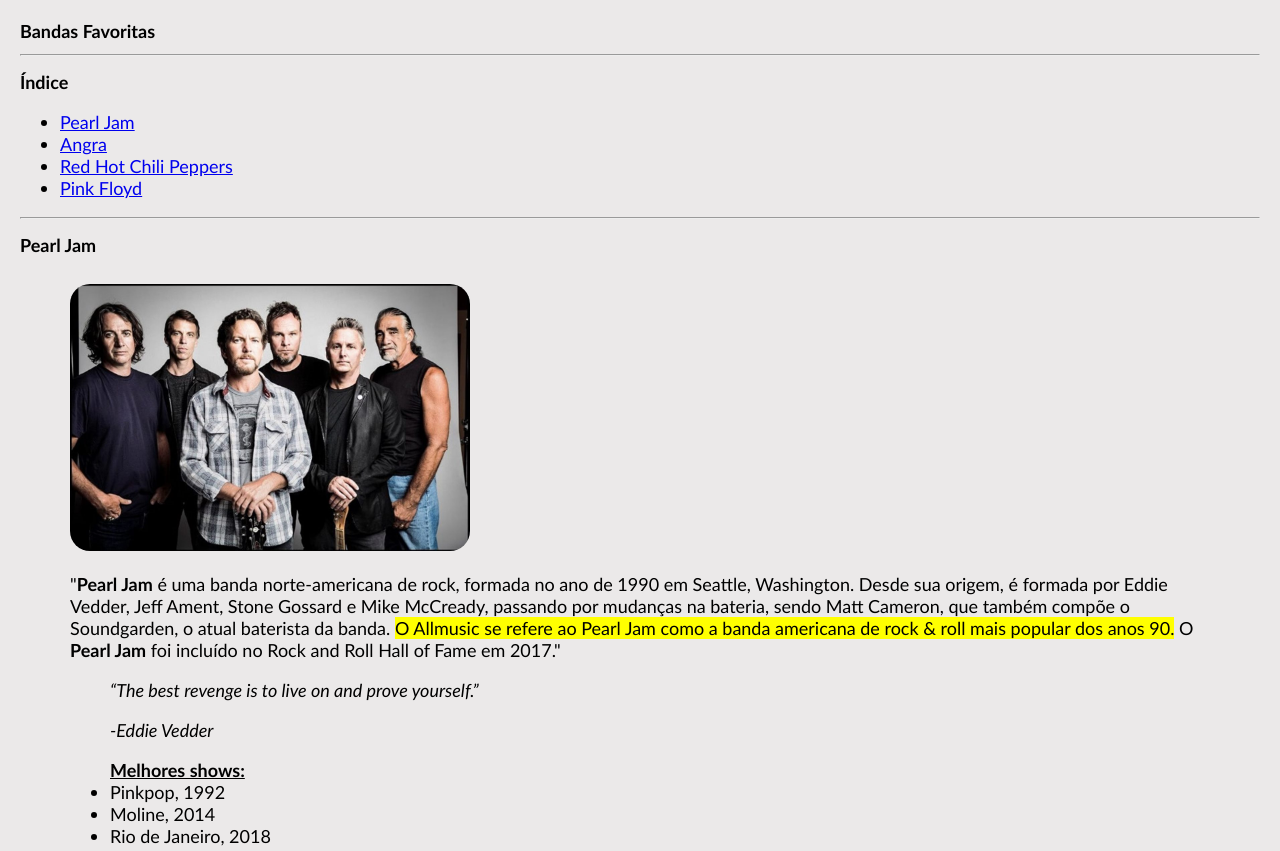
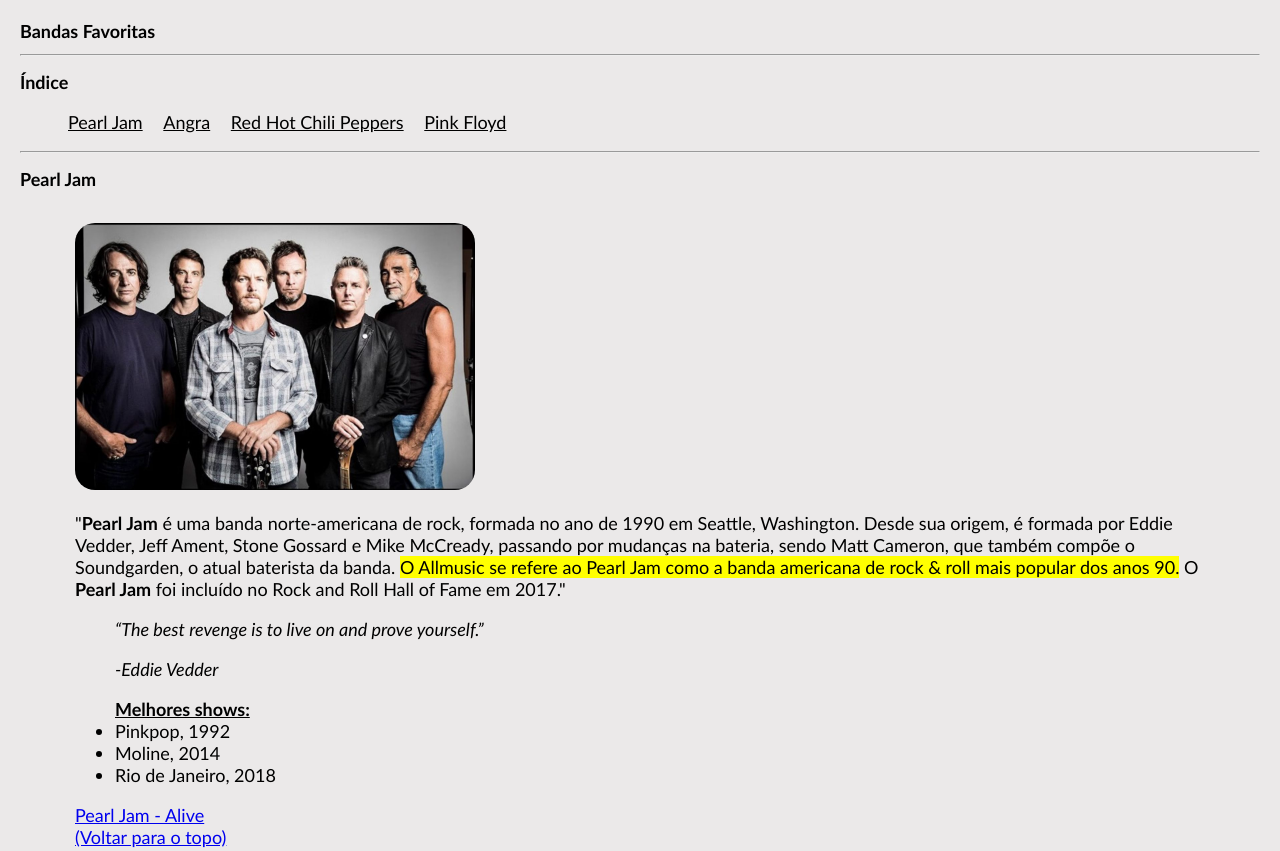
Before and after one commit to joaogcbarbosa/dio-desafios-formacao-html, a plain HTML site: page primeiro-desafio/v3/index.html in a window 1280 px wide. Shown: the top 851 px of the page. Drawn offline with Linux system fonts and the light colour scheme.

Commit message:
Alteração na v3
Adição do Display Inline Block no menu de navegação principal.

```diff
--- a/primeiro-desafio/v3/assets/style.css
+++ b/primeiro-desafio/v3/assets/style.css
@@ -8,8 +8,17 @@ body {
   margin: 20px;
 }
 
+.menu ul li {
+  display: inline-block;
+  padding: 0px 8px;
+}
+
+ul li a {
+  color: black;
+}
+
 figure {
-  padding: 10px;
+  padding: 15px;
 }
 
 img {
--- a/primeiro-desafio/v3/index.html
+++ b/primeiro-desafio/v3/index.html
@@ -12,7 +12,7 @@
       <h1 id="inicio">Bandas Favoritas</h1>
       <hr />
       <h2>Índice</h2>
-      <nav>
+      <nav class="menu">
         <ul>
           <li><a href="#pj">Pearl Jam</a></li>
           <li><a href="#angra">Angra</a></li>
```
